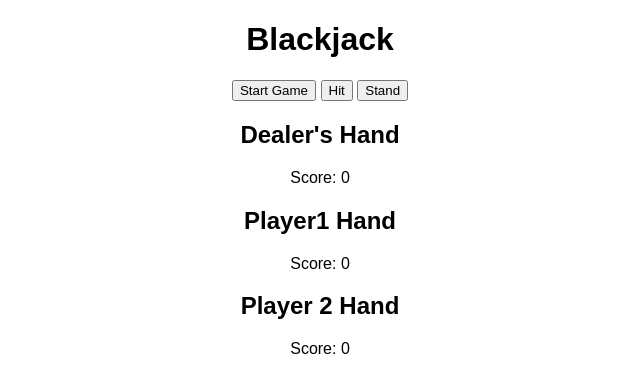
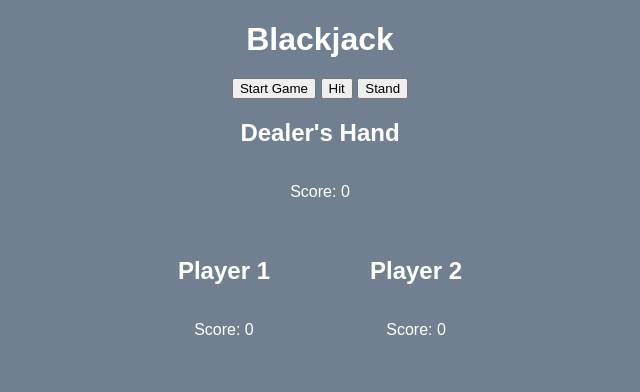
Before and after one commit to uziwils/blackjack.github.io, a website: page index.html in a window 1280 px wide. Shown: the whole page, without its empty margins (320-960 px from the left). Drawn offline with Linux system fonts and the light colour scheme.

Commit message:
updated the css page and html page to properly display the dealer and player cards

```diff
--- a/index.html
+++ b/index.html
@@ -8,22 +8,43 @@
 
 <body>
 <h1>Blackjack</h1>
+
+<!-- sets the proper buttons to start the game, hit, and stand. -->
 <button id="start">Start Game</button>
 <button id="hit">Hit</button>
 <button id="stand">Stand</button>
 
+<!-- sets the game container to help display a flexbox where the dealer card is above the
+    player cards and the player cards are side by side -->
+<div class="game-container">
+    <!-- dealer's container -->
+    <div class="dealer-section">
         <h2>Dealer's Hand</h2>
-
         <div id="dealer-hand" class="hand"></div>
         <p>Score: <span id="dealer-score">0</span></p>
+    </div>
 
-    <h2>Player1 Hand</h2>
+    <!-- players' container -->
+    <div class="players-section">
+        <div class="player-section">
+            <h2>Player 1</h2>
             <div id="player1-hand" class="hand"></div>
             <p>Score: <span id="player1-score">0</span></p>
-    <h2>Player 2 Hand</h2>
+        </div>
+
+        <div class="player-section">
+            <h2>Player 2</h2>
             <div id="player2-hand" class="hand"></div>
             <p>Score: <span id="player2-score">0</span></p>
+        </div>
+    </div>
+</div>
+
+<!-- simply displays the ending message informing players on status of games. this string
+    is fed from the javascript file -->
 <h2 id="message"></h2>
+
 <script src="index.js"></script>
 </body>
+
 </html>
--- a/style.css
+++ b/style.css
@@ -1,14 +1,59 @@
-
+/* displays the standard body text for the game */
 body {
     font-family: Arial, sans-serif;
     text-align: center;
-}
-.hand {
-    margin: 10px;
+    background: slategray;
+    color: white;
 }
 
-.card{
+h1 {
+    margin-bottom: 20px;
+}
+
+/* container for the game layout displays in a flex box */
+.game-container {
+    display: flex;
+    flex-direction: column;
+    align-items: center;
+    gap: 20px;
+}
+
+/* displays dealer's section above player cards */
+.dealer-section {
+    display: flex;
+    flex-direction: column;
+    align-items: center;
+}
+
+/* displays players' cards below the dealer's cards and lines them up */
+.players-section {
+    display: flex;
+    justify-content: center;
+    gap: 100px;
+    width: 100%;
+}
+
+/* aligns hands horizontally */
+.hand {
+    display: flex;
+    justify-content: center;
+    gap: 10px;
+}
+
+/* styling for card images to display an outline then have a white background as it is a png
+    file, making the cards transparent and display the background color */
+.card {
     width: 100px;
     height: auto;
     margin: 5px;
+    border: 2px solid black;
+    border-radius: 5px;
+    background: white;
 }
+
+/* individual player section styling */
+.player-section {
+    display: flex;
+    flex-direction: column;
+    align-items: center;
+}
```
Lines whose indentation alone changed are shown as unchanged.
